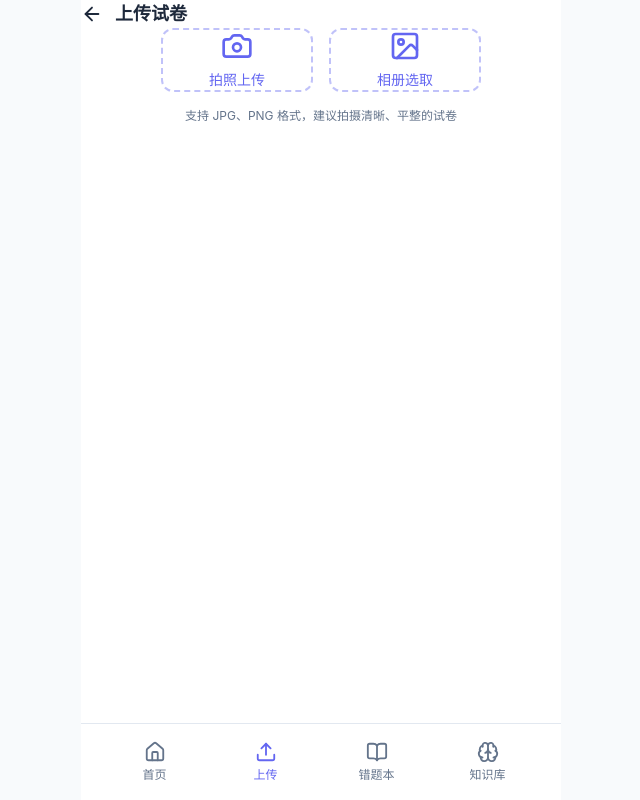
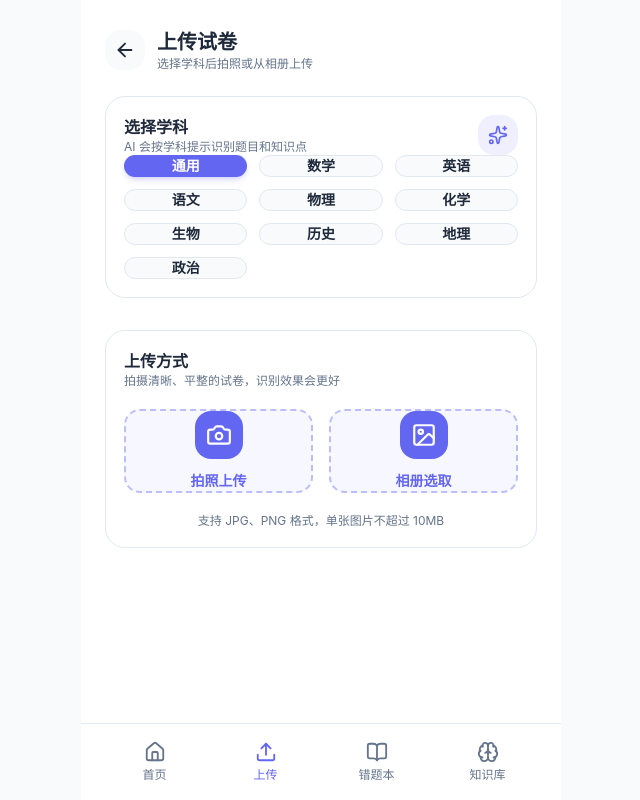
Before and after one commit to linyihan7946/ai-personal-trainer, a React (Vite) app in the folder frontend/: page /upload in a window 1280 px wide. Shown: the whole page, without its empty margins (319-959 px from the left). Built offline with nearby package versions, Linux system fonts and the light colour scheme; sample sign-in values are in the browser's storage.

Commit message:
feat：ui样式统一

```diff
--- a/frontend/src/components/CameraCapture.tsx
+++ b/frontend/src/components/CameraCapture.tsx
@@ -81,26 +81,35 @@ export default function CameraCapture({ onCapture }: CameraCaptureProps) {
   }
 
   return (
-    <div className="flex flex-col items-center gap-4 py-8">
+    <div className="upload-capture-panel">
+      <div>
+        <h2 className="text-base font-semibold text-text">上传方式</h2>
+        <p className="text-xs text-text-secondary mt-1">拍摄清晰、平整的试卷，识别效果会更好</p>
+      </div>
+
       {error && (
         <div className="text-sm text-danger bg-red-50 px-4 py-2 rounded-lg">{error}</div>
       )}
 
-      <div className="grid grid-cols-2 gap-4 w-full max-w-xs">
+      <div className="grid grid-cols-2 gap-4 w-full">
         <button
           onClick={startCamera}
-          className="flex flex-col items-center gap-2 p-6 rounded-xl border-2 border-dashed border-primary/40 hover:border-primary hover:bg-primary/5 transition-colors"
+          className="flex flex-col items-center gap-3 p-6 rounded-2xl border-2 border-dashed border-primary/40 bg-primary/5 hover:border-primary hover:bg-primary/10 transition-colors"
         >
-          <Camera size={32} className="text-primary" />
-          <span className="text-sm font-medium text-primary">拍照上传</span>
+          <div className="w-12 h-12 rounded-2xl bg-primary text-white flex items-center justify-center">
+            <Camera size={26} />
+          </div>
+          <span className="text-sm font-semibold text-primary">拍照上传</span>
         </button>
 
         <button
           onClick={() => fileInputRef.current?.click()}
-          className="flex flex-col items-center gap-2 p-6 rounded-xl border-2 border-dashed border-primary/40 hover:border-primary hover:bg-primary/5 transition-colors"
+          className="flex flex-col items-center gap-3 p-6 rounded-2xl border-2 border-dashed border-primary/40 bg-primary/5 hover:border-primary hover:bg-primary/10 transition-colors"
         >
-          <Image size={32} className="text-primary" />
-          <span className="text-sm font-medium text-primary">相册选取</span>
+          <div className="w-12 h-12 rounded-2xl bg-primary text-white flex items-center justify-center">
+            <Image size={26} />
+          </div>
+          <span className="text-sm font-semibold text-primary">相册选取</span>
         </button>
       </div>
 
@@ -113,7 +122,7 @@ export default function CameraCapture({ onCapture }: CameraCaptureProps) {
         className="hidden"
       />
 
-      <p className="text-xs text-text-secondary mt-2">支持 JPG、PNG 格式，建议拍摄清晰、平整的试卷</p>
+      <p className="text-xs text-text-secondary text-center">支持 JPG、PNG 格式，单张图片不超过 10MB</p>
     </div>
   )
 }
--- a/frontend/src/index.css
+++ b/frontend/src/index.css
@@ -85,6 +85,64 @@ body {
   justify-content: center;
 }
 
+.upload-page {
+  padding-left: max(var(--app-gutter), env(safe-area-inset-left, 0px));
+  padding-right: max(var(--app-gutter), env(safe-area-inset-right, 0px));
+}
+
+.upload-dashboard {
+  padding-top: 28px;
+  padding-bottom: 32px;
+  display: flex;
+  flex-direction: column;
+  gap: 24px;
+}
+
+.upload-subject-card,
+.upload-capture-panel,
+.upload-preview-panel {
+  border: 1px solid var(--color-border);
+  border-radius: 20px;
+  background: var(--color-surface);
+  padding: 18px;
+}
+
+.upload-capture-panel {
+  margin-top: 8px;
+  display: flex;
+  flex-direction: column;
+  gap: 20px;
+}
+
+.study-page {
+  padding-left: max(var(--app-gutter), env(safe-area-inset-left, 0px));
+  padding-right: max(var(--app-gutter), env(safe-area-inset-right, 0px));
+}
+
+.study-dashboard {
+  padding-top: 28px;
+  padding-bottom: 32px;
+  display: flex;
+  flex-direction: column;
+  gap: 22px;
+}
+
+.study-panel,
+.study-empty-state {
+  border: 1px solid var(--color-border);
+  border-radius: 20px;
+  background: var(--color-surface);
+  padding: 18px;
+}
+
+.study-empty-state {
+  min-height: 260px;
+  display: flex;
+  flex-direction: column;
+  align-items: center;
+  justify-content: center;
+}
+
 .app-bottom-nav {
   padding-left: max(18px, env(safe-area-inset-left, 0px));
   padding-right: max(18px, env(safe-area-inset-right, 0px));
--- a/frontend/src/pages/KnowledgeBase.tsx
+++ b/frontend/src/pages/KnowledgeBase.tsx
@@ -39,24 +39,27 @@ export default function KnowledgeBase() {
   }, [setGraph])
 
   return (
-    <div className="px-4 py-6">
-      <div className="flex items-center justify-between mb-4">
-        <div className="flex items-center gap-3">
-          <button onClick={() => navigate(-1)} className="p-1">
+    <div className="study-page study-dashboard">
+      <div className="flex items-center justify-between gap-3">
+        <div className="flex items-center gap-3 min-w-0">
+          <button onClick={() => navigate(-1)} className="w-10 h-10 rounded-2xl bg-bg flex items-center justify-center flex-shrink-0">
             <ArrowLeft size={22} className="text-text" />
           </button>
-          <h1 className="text-lg font-semibold">个人知识库</h1>
+          <div className="min-w-0">
+            <h1 className="text-xl font-bold text-text">个人知识库</h1>
+            <p className="text-xs text-text-secondary mt-0.5">查看知识点关系和掌握程度</p>
+          </div>
         </div>
-        <div className="flex gap-1 bg-bg rounded-lg p-0.5">
+        <div className="flex gap-1 bg-bg rounded-xl p-1 flex-shrink-0">
           <button
             onClick={() => setViewMode('graph')}
-            className={`p-1.5 rounded-md transition-colors ${viewMode === 'graph' ? 'bg-white shadow-sm' : ''}`}
+            className={`p-2 rounded-lg transition-colors ${viewMode === 'graph' ? 'bg-white shadow-sm' : ''}`}
           >
             <Brain size={18} className={viewMode === 'graph' ? 'text-primary' : 'text-text-secondary'} />
           </button>
           <button
             onClick={() => setViewMode('list')}
-            className={`p-1.5 rounded-md transition-colors ${viewMode === 'list' ? 'bg-white shadow-sm' : ''}`}
+            className={`p-2 rounded-lg transition-colors ${viewMode === 'list' ? 'bg-white shadow-sm' : ''}`}
           >
             <List size={18} className={viewMode === 'list' ? 'text-primary' : 'text-text-secondary'} />
           </button>
@@ -66,28 +69,35 @@ export default function KnowledgeBase() {
       {/* Search bar */}
       <button
         onClick={() => navigate('/search')}
-        className="w-full flex items-center gap-2 px-4 py-2.5 rounded-xl border border-border bg-bg text-text-secondary text-sm mb-4 hover:border-primary/30 transition-colors"
+        className="w-full flex items-center gap-3 px-4 py-3.5 rounded-2xl border border-border bg-bg text-text-secondary text-sm hover:border-primary/30 transition-colors text-left"
       >
         <Search size={16} />
         <span>搜索知识点...</span>
       </button>
 
       {loading ? (
-        <div className="text-center py-20 text-text-secondary text-sm">加载中...</div>
+        <div className="study-panel text-center py-20 text-text-secondary text-sm">加载中...</div>
       ) : viewMode === 'graph' ? (
-        <div className="bg-white rounded-xl border border-border overflow-hidden">
+        <section className="study-panel overflow-hidden">
+          <div className="flex items-center justify-between mb-4">
+            <div>
+              <h2 className="text-base font-semibold text-text">知识图谱</h2>
+              <p className="text-xs text-text-secondary mt-1">{graph?.nodes.length || 0} 个知识点</p>
+            </div>
+            <Brain size={20} className="text-primary" />
+          </div>
           <KnowledgeGraph nodes={graph?.nodes || []} edges={graph?.edges || []} />
-        </div>
+        </section>
       ) : (
-        <div className="space-y-2">
+        <section className="space-y-3">
           {(graph?.nodes || []).map((node) => (
             <button
               key={node.id}
               onClick={() => navigate(`/knowledge/${node.id}`)}
-              className="w-full flex items-center gap-3 p-4 rounded-xl border border-border hover:border-primary/30 transition-colors text-left"
+              className="w-full flex items-center gap-3 p-4 rounded-2xl border border-border hover:border-primary/30 hover:shadow-sm transition-all text-left"
             >
               <div
-                className="w-3 h-3 rounded-full flex-shrink-0"
+                className="w-4 h-4 rounded-full flex-shrink-0"
                 style={{
                   backgroundColor: getCategoryColor(node.category),
                 }}
@@ -112,7 +122,7 @@ export default function KnowledgeBase() {
               </div>
             </button>
           ))}
-        </div>
+        </section>
       )}
     </div>
   )
--- a/frontend/src/pages/Upload.tsx
+++ b/frontend/src/pages/Upload.tsx
@@ -3,7 +3,7 @@ import { useNavigate } from 'react-router-dom'
 import { examApi } from '../api/client'
 import { useExamStore } from '../stores/examStore'
 import CameraCapture from '../components/CameraCapture'
-import { ArrowLeft, Loader2, CheckCircle } from 'lucide-react'
+import { ArrowLeft, Loader2, CheckCircle, ArrowRight, Sparkles } from 'lucide-react'
 
 const SUBJECTS = [
   '通用', '数学', '英语', '语文', '物理', '化学',
@@ -17,6 +17,8 @@ export default function Upload() {
   const [preview, setPreview] = useState<string | null>(null)
   const [selectedFile, setSelectedFile] = useState<File | null>(null)
   const [subject, setSubject] = useState('通用')
+  const [lastExamId, setLastExamId] = useState<string | null>(null)
+  const [uploadCount, setUploadCount] = useState(0)
 
   const handleCapture = (file: File) => {
     setSelectedFile(file)
@@ -31,7 +33,11 @@ export default function Upload() {
       const res = await examApi.upload(selectedFile, subject)
       const exam = res.data
       addExam(exam)
-      navigate(`/exam/${exam.id}`, { replace: true })
+      setLastExamId(exam.id)
+      setUploadCount((c) => c + 1)
+      // 重置预览，允许继续上传
+      setPreview(null)
+      setSelectedFile(null)
     } catch {
       // If backend unavailable, show demo result
       const mockExam = {
@@ -66,7 +72,10 @@ export default function Upload() {
         created_at: new Date().toISOString(),
       }
       addExam(mockExam)
-      navigate(`/exam/${mockExam.id}`, { replace: true })
+      setLastExamId(mockExam.id)
+      setUploadCount((c) => c + 1)
+      setPreview(null)
+      setSelectedFile(null)
     } finally {
       setUploading(false)
     }
@@ -92,41 +101,63 @@ export default function Upload() {
   }
 
   return (
-    <div className="px-5 py-6">
+    <div className="upload-page upload-dashboard">
       {/* Header */}
-      <div className="flex items-center gap-3 mb-6">
-        <button onClick={() => navigate(-1)} className="p-1">
+      <div className="flex items-center justify-between">
+        <div className="flex items-center gap-3">
+          <button onClick={() => navigate(-1)} className="w-10 h-10 rounded-2xl bg-bg flex items-center justify-center">
             <ArrowLeft size={22} className="text-text" />
           </button>
-        <h1 className="text-lg font-semibold">上传试卷</h1>
+          <div>
+            <h1 className="text-xl font-bold">上传试卷</h1>
+            <p className="text-xs text-text-secondary mt-0.5">选择学科后拍照或从相册上传</p>
+          </div>
+        </div>
+        {uploadCount > 0 && (
+          <span className="text-xs text-primary bg-primary/10 px-2.5 py-1 rounded-full font-medium">
+            已上传 {uploadCount} 份
+          </span>
+        )}
       </div>
 
-      {!preview ? (
-        <CameraCapture onCapture={handleCapture} />
-      ) : (
-        <div className="space-y-4">
-          <div className="rounded-xl overflow-hidden border border-border">
-            <img src={preview} alt="preview" className="w-full object-cover max-h-80" />
+      {/* Subject selector — always on top */}
+      <section className="upload-subject-card">
+        <div className="flex items-start justify-between gap-3 mb-5">
+          <div>
+            <div className="text-base font-semibold text-text">选择学科</div>
+            <div className="text-xs text-text-secondary mt-1">AI 会按学科提示识别题目和知识点</div>
           </div>
-
-          {/* Subject selector */}
-          <div>
-            <div className="text-sm font-medium text-text mb-2">选择学科</div>
-            <div className="flex flex-wrap gap-2">
+          <div className="w-10 h-10 rounded-2xl bg-primary/10 text-primary flex items-center justify-center flex-shrink-0">
+            <Sparkles size={20} />
+          </div>
+        </div>
+        <div className="grid grid-cols-3 gap-3">
           {SUBJECTS.map((s) => (
             <button
               key={s}
               onClick={() => setSubject(s)}
-                  className={`px-4 py-2 rounded-full text-sm font-medium transition-all ${
+              className={`py-3 rounded-2xl text-sm font-semibold transition-all active:scale-95 ${
                 subject === s
-                      ? 'bg-primary text-white shadow-sm'
-                      : 'bg-bg text-text-secondary border border-border hover:border-primary/40'
+                  ? 'bg-primary text-white shadow-md shadow-primary/20'
+                  : 'bg-bg text-text border border-border hover:border-primary/50'
               }`}
             >
               {s}
             </button>
           ))}
         </div>
+      </section>
+
+      {!preview ? (
+        <CameraCapture onCapture={handleCapture} />
+      ) : (
+        <div className="upload-preview-panel space-y-4">
+          <div>
+            <h2 className="text-base font-semibold text-text">确认试卷图片</h2>
+            <p className="text-xs text-text-secondary mt-1">确认清晰后提交批改，也可以重新选择</p>
+          </div>
+          <div className="rounded-2xl overflow-hidden border border-border bg-bg">
+            <img src={preview} alt="preview" className="w-full object-cover max-h-80" />
           </div>
 
           <div className="flex gap-3">
@@ -134,15 +165,14 @@ export default function Upload() {
               onClick={() => {
                 setPreview(null)
                 setSelectedFile(null)
-                setSubject('通用')
               }}
-              className="flex-1 py-3 rounded-xl border border-border text-sm font-medium hover:bg-bg transition-colors"
+              className="flex-1 py-3.5 rounded-xl border border-border text-sm font-medium hover:bg-bg transition-colors"
             >
               重新选择
             </button>
             <button
               onClick={handleUpload}
-              className="flex-1 py-3 rounded-xl bg-primary text-white text-sm font-medium hover:bg-primary-dark transition-colors flex items-center justify-center gap-2"
+              className="flex-1 py-3.5 rounded-xl bg-primary text-white text-sm font-medium hover:bg-primary-dark transition-colors flex items-center justify-center gap-2"
             >
               <CheckCircle size={18} />
               提交批改
@@ -150,6 +180,29 @@ export default function Upload() {
           </div>
         </div>
       )}
+
+      {/* Bottom action: view result or continue */}
+      {lastExamId && !preview && (
+        <div className="mt-6 p-4 rounded-2xl bg-primary/5 border border-primary/20">
+          <div className="flex items-center justify-between">
+            <div>
+              <div className="text-sm font-medium text-text">
+                {uploadCount === 1 ? '第 1 份试卷已批改完成' : `第 ${uploadCount} 份试卷已批改完成`}
+              </div>
+              <div className="text-xs text-text-secondary mt-1">
+                可继续拍照上传，或查看批改结果
+              </div>
+            </div>
+            <button
+              onClick={() => navigate(`/exam/${lastExamId}`)}
+              className="flex items-center gap-1 px-4 py-2 rounded-xl bg-primary text-white text-sm font-medium hover:bg-primary-dark transition-colors"
+            >
+              查看
+              <ArrowRight size={16} />
+            </button>
+          </div>
+        </div>
+      )}
     </div>
   )
 }
--- a/frontend/src/pages/WrongQuestions.tsx
+++ b/frontend/src/pages/WrongQuestions.tsx
@@ -47,24 +47,29 @@ export default function WrongQuestions() {
   }, [])
 
   return (
-    <div className="px-4 py-6">
-      <div className="flex items-center gap-3 mb-6">
-        <button onClick={() => navigate(-1)} className="p-1">
-          <ArrowLeft size={22} className="text-text" />
-        </button>
-        <h1 className="text-lg font-semibold">错题本</h1>
-        <span className="text-xs text-text-secondary bg-bg px-2 py-0.5 rounded-full">
-          {questions.length} 道待攻克
+    <div className="study-page study-dashboard">
+      <div className="flex items-center justify-between gap-3">
+        <div className="flex items-center gap-3 min-w-0">
+          <button onClick={() => navigate(-1)} className="w-10 h-10 rounded-2xl bg-bg flex items-center justify-center flex-shrink-0">
+            <ArrowLeft size={22} className="text-text" />
+          </button>
+          <div className="min-w-0">
+            <h1 className="text-xl font-bold text-text">错题本</h1>
+            <p className="text-xs text-text-secondary mt-0.5">重做错题，连续 3 次正确后移入知识库</p>
+          </div>
+        </div>
+        <span className="text-xs text-danger bg-danger/10 px-3 py-1.5 rounded-full font-medium whitespace-nowrap">
+          {questions.length} 道
         </span>
       </div>
 
       {/* How it works */}
-      <div className="bg-gradient-to-r from-amber-50 to-orange-50 rounded-xl p-4 mb-4 border border-amber-200">
+      <section className="study-panel bg-gradient-to-r from-amber-50 to-orange-50 border-amber-200">
         <div className="flex items-center gap-2 mb-2">
           <Flame size={18} className="text-orange-500" />
           <span className="text-sm font-medium text-orange-700">攻克规则</span>
         </div>
-        <div className="flex items-center gap-3 text-xs text-orange-600">
+        <div className="flex flex-wrap items-center gap-3 text-xs text-orange-600">
           <span className="flex items-center gap-1">
             <span className="w-4 h-4 rounded-full bg-red-200 flex items-center justify-center text-red-700 font-bold">0</span>
             未重做
@@ -81,19 +86,21 @@ export default function WrongQuestions() {
           </span>
         </div>
         <p className="text-xs text-orange-500 mt-2">连续做对 3 次即可从错题本毕业，答错则重置进度</p>
-      </div>
+      </section>
 
       {/* Question list */}
       {loading ? (
-        <div className="text-center py-10 text-text-secondary text-sm">加载中...</div>
+        <div className="study-panel text-center py-14 text-text-secondary text-sm">加载中...</div>
       ) : questions.length === 0 ? (
-        <div className="text-center py-16">
-          <BookOpen size={48} className="mx-auto mb-3 text-text-secondary opacity-30" />
+        <div className="study-empty-state text-center">
+          <div className="w-16 h-16 rounded-2xl bg-bg border border-border flex items-center justify-center mx-auto mb-4">
+            <BookOpen size={34} className="text-text-secondary opacity-40" />
+          </div>
           <p className="text-text-secondary text-sm">错题本空空如也 🎉</p>
           <p className="text-xs text-text-secondary mt-1">继续保持！</p>
         </div>
       ) : (
-        <div className="space-y-2">
+        <section className="space-y-3">
           {questions.map((q) => {
             const dots = []
             for (let i = 0; i < 3; i++) {
@@ -111,10 +118,10 @@ export default function WrongQuestions() {
               <button
                 key={q.id}
                 onClick={() => navigate(`/redo/${q.id}`)}
-                className="w-full flex items-center gap-3 p-4 rounded-xl border border-border hover:border-primary/30 transition-colors text-left"
+                className="w-full flex items-center gap-3 p-4 rounded-2xl border border-border hover:border-primary/30 hover:shadow-sm transition-all text-left"
               >
-                <div className="w-9 h-9 rounded-lg bg-red-50 flex items-center justify-center flex-shrink-0">
-                  <RefreshCw size={18} className="text-red-500" />
+                <div className="w-11 h-11 rounded-xl bg-danger/10 flex items-center justify-center flex-shrink-0">
+                  <RefreshCw size={20} className="text-danger" />
                 </div>
                 <div className="flex-1 min-w-0">
                   <div className="text-sm font-medium truncate">{q.question_text}</div>
@@ -130,7 +137,7 @@ export default function WrongQuestions() {
               </button>
             )
           })}
-        </div>
+        </section>
       )}
     </div>
   )
```
Lines whose indentation alone changed are shown as unchanged.
